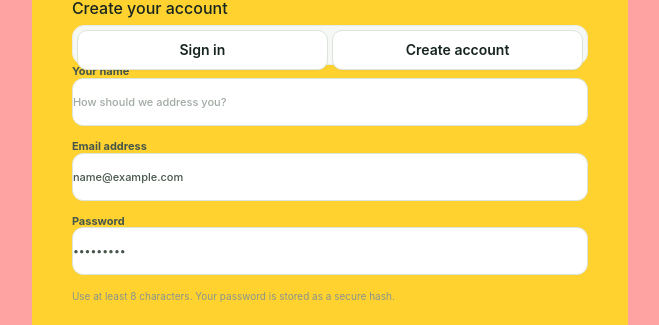
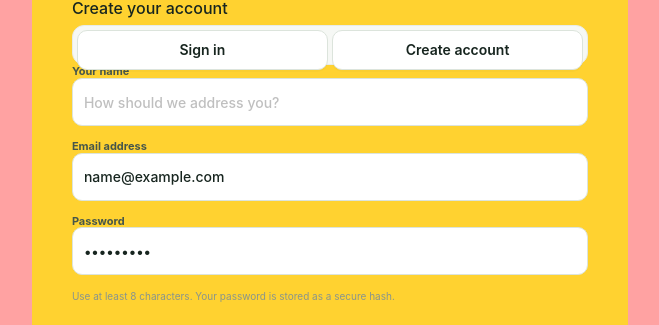
Before and after one commit to hanzalahnaveed/Assistant, a Next.js app: page /auth in a window 1280 px wide. Both pictures are taken after typing "name@example.com", "Sample123" into the empty fields and a click on the tab "Create account". Shown: the part 133-458 px from the top of the page, without its empty margins (310-969 px from the left). Built offline with nearby package versions, Linux system fonts and the light colour scheme; no server answers.

Commit message:
Adopt Ant Design inputs for common form fields

```diff
--- a/src/components/client/auth-client.jsx
+++ b/src/components/client/auth-client.jsx
@@ -1,7 +1,7 @@
 "use client";
 
 
-import { Button } from "antd";
+import { Button, Input } from "antd";
 import { useEffect, useState } from "react";
 import {
   ArrowRight,
@@ -180,7 +180,7 @@ export default function AuthPage() {
           {mode === "signup" && (
             <label className="flex flex-col text-[11px] font-bold text-[#46564b]">
               <span>Your name</span>
-              <input
+              <Input
                 className="h-12 w-full rounded-[11px] border border-[#dce4dc] bg-white font-[450]! text-[#26382d] outline-none! placeholder:text-[#a1aaa3]"
                 autoComplete="name"
                 name="name"
@@ -194,7 +194,7 @@ export default function AuthPage() {
           )}
           <label className="flex flex-col  text-[11px] font-bold text-[#46564b]">
             <span>Email address</span>
-            <input
+            <Input
               className="h-12 w-full rounded-[11px] border border-[#dce4dc] bg-white font-[450]! text-[#26382d] outline-none! placeholder:text-[#a1aaa3]"
               autoComplete="email"
               name="email"
@@ -208,7 +208,7 @@ export default function AuthPage() {
           </label>
           <label className="flex flex-col  text-[11px] font-bold text-[#46564b]">
             <span>Password</span>
-            <input
+            <Input
               className="h-12 w-full rounded-[11px] border border-[#dce4dc] bg-white font-[450]! text-[#26382d] outline-none! placeholder:text-[#a1aaa3]"
               autoComplete={mode === "signup" ? "new-password" : "current-password"}
               name="password"
```
